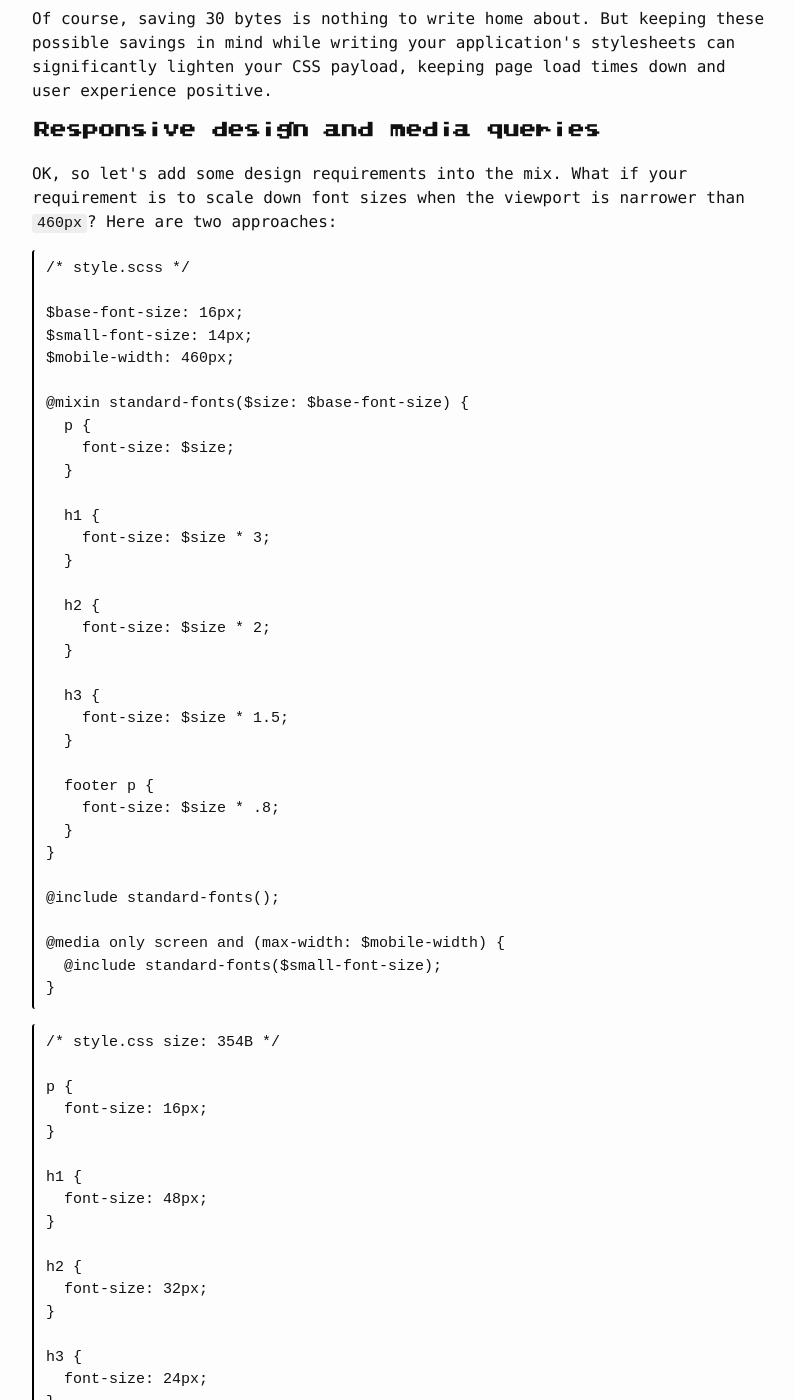
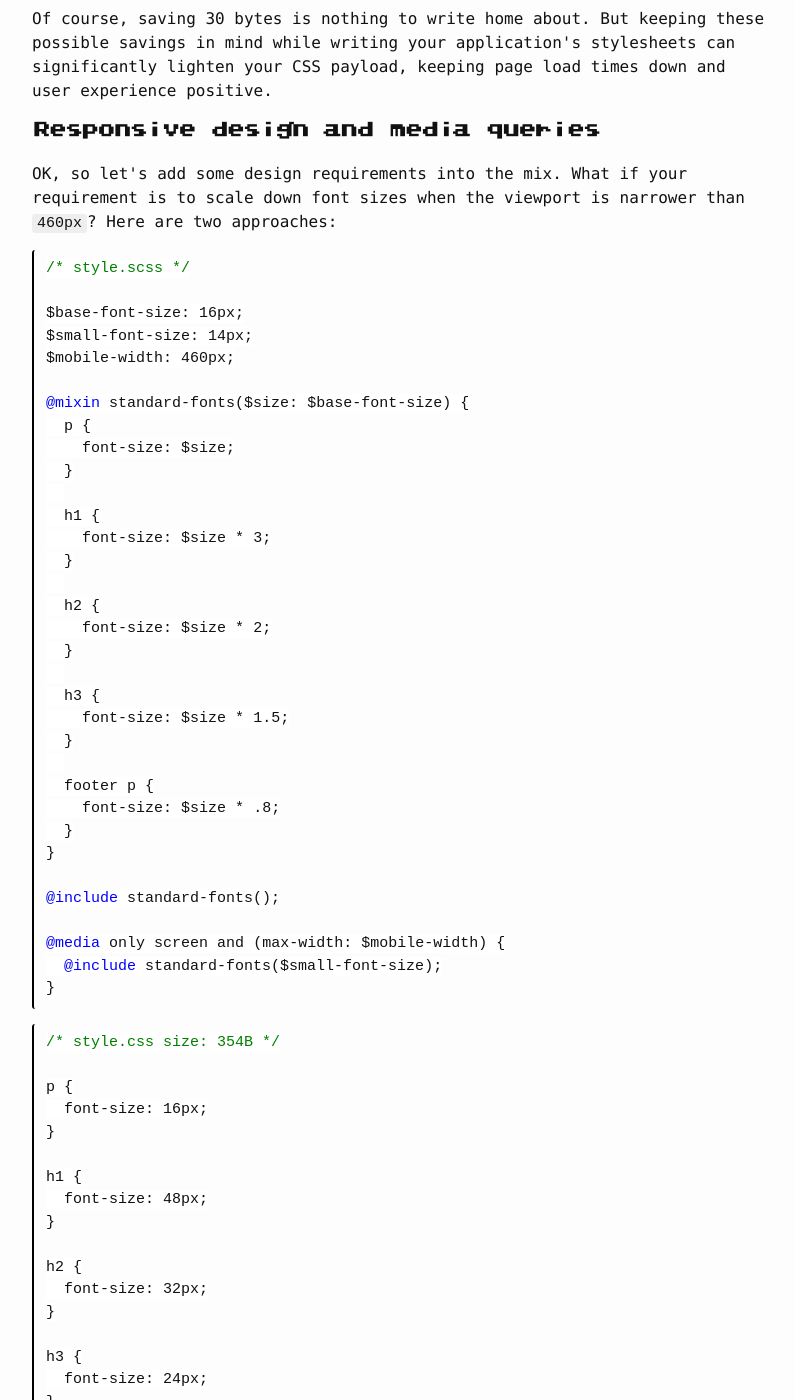
Before and after one commit to bignimbus/bignimbus.github.io, a Jekyll site: the page built from _posts/2015-12-20-an-overlooked-benefit-of-rem-in-css.markdown, in a window 1280 px wide and 1400 px high, scrolled down 1645 px. Shown: the whole window, without its empty margins (238-1033 px from the left). Built offline with Jekyll 4.4.1, drawn with Linux system fonts in a browser that asks for light colours; nearby versions of some CDN libraries; Markdown is read by kramdown in place of the engine named in the settings; some of the changed text lies outside the part shown.

````diff
--- a/_posts/2015-12-20-an-overlooked-benefit-of-rem-in-css.markdown
+++ b/_posts/2015-12-20-an-overlooked-benefit-of-rem-in-css.markdown
@@ -19,7 +19,7 @@ Note: this article assumes that you are using some sort of CSS preprocessing: pe
 <p>
 When writing preprocessed CSS, consider the output of what you're writing: it's usually quite predictable.  For example: deep nesting tends to produce larger CSS files.  Consider:
 </p>
-<pre class="scss">
+```scss
 /* style.scss */
 $font-size: 16px;
 
@@ -31,32 +31,32 @@ $font-size: 16px;
     }
   }
 }
-</pre>
-<pre class="css">
+```
+```css
 /* style.css size: 85B */
 .container .another-container .standard-heading {
   color: #fff;
   font-size: 16px;
 }
-</pre>
+```
 <p>
 Assuming <code>.standard-heading</code> is used in the same context everywhere on the page, it is better not to nest it so deep.  Our file becomes lighter weight and our stylesheet more reusable:
 </p>
-<pre class="scss">
+```scss
 $font-size: 16px;
 
 .standard-heading {
   color: #fff;
   font-size: $font-size;
 }
-</pre>
-<pre class="css">
+```
+```css
 /* style.css size: 55B */
 .standard-heading {
   color: #fff;
   font-size: 16px;
 }
-</pre>
+```
 <p>
 Of course, saving 30 bytes is nothing to write home about.  But keeping these possible savings in mind while writing your application's stylesheets can significantly lighten your CSS payload, keeping page load times down and user experience positive.
 </p>
@@ -64,7 +64,7 @@ Of course, saving 30 bytes is nothing to write home about.  But keeping these po
 <p>
 OK, so let's add some design requirements into the mix.  What if your requirement is to scale down font sizes when the viewport is narrower than <code>460px</code>?  Here are two approaches:
 </p>
-<pre class="scss">
+```scss
 /* style.scss */
 
 $base-font-size: 16px;
@@ -98,8 +98,8 @@ $mobile-width: 460px;
 @media only screen and (max-width: $mobile-width) {
   @include standard-fonts($small-font-size);
 }
-</pre>
-<pre class="css">
+```
+```css
 /* style.css size: 354B */
 
 p {
@@ -139,11 +139,11 @@ footer p {
     font-size: 11.2px;
   }
 }
-</pre>
+```
 <p>
 This first approach is simple and effective.  We have satisfied the requirement and our mobile users are experiencing wonderfully optimized font sizes.  We are using <code>px</code>, which is universally supported in all browsers.  Why rock the boat?  Consider this:
 </p>
-<pre class="scss">
+```scss
 /* style.scss */
 
 $mobile-width: 460px;
@@ -175,8 +175,8 @@ h3 {
 footer p {
   font-size: .8rem;
 }
-</pre>
-<pre class="css">
+```
+```css
 /* style.css size: 251B */
 html {
   font-size: 16px;
@@ -207,7 +207,7 @@ h3 {
 footer p {
   font-size: .8rem;
 }
-</pre>
+```
 <p>
 The original example using <code>px</code> totaled 354 bytes of CSS.  The <code>rem</code> example totaled 251 bytes of CSS.  In this context, <code>rem</code> allowed us a way to scale our fonts in a media query without the use of redundant CSS output.  These simple optimizations could mean serious reductions in CSS payload when applied to an entire code base.  Of course, if you need to support &lt;=IE8, you're out of luck - <code>rem</code> is IE9 and up.
 </p>
````
Also changed, not shown: _posts/2015-03-20-tumblr-as-a-cms.markdown (+4 -5 lines), _posts/2015-12-01-block-helpers-in-ruby-on-rails.markdown (+24 -22 lines).
